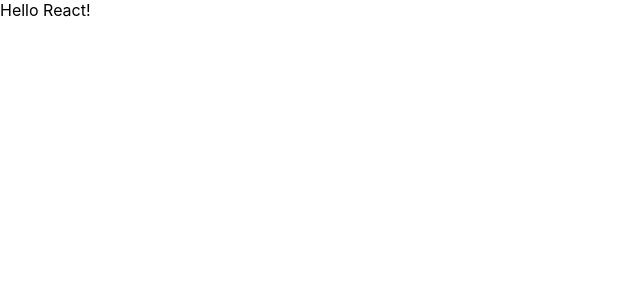
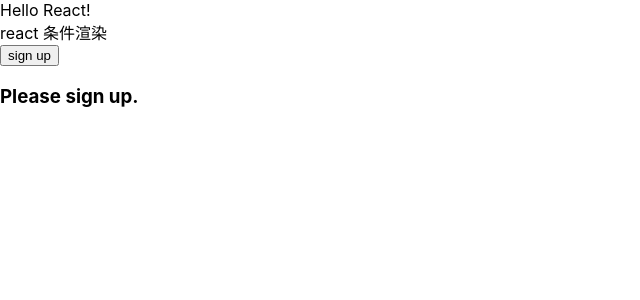
Before and after one commit to glinaini/react-doc, a React (Create React App) app: page /ConditionalRendering in a window 1280 px wide. Shown: the top 300 px of the page, without its empty margins (0-640 px from the left). Built offline with nearby package versions, Linux system fonts and the light colour scheme.

Commit message:
列表lists和键keys

```diff
--- /dev/null
+++ b/src/1-7-ConditionalRendering/index.js
@@ -0,0 +1,44 @@
+import React, { PureComponent, Fragment } from "react";
+
+function UserGreeting(props) {
+  return <h3>Welcome back!</h3>;
+}
+function GuestGreeting(props) {
+  return <h3>Please sign up.</h3>;
+}
+
+function Greeting(props) {
+  const isLoggedIn = props.isLoggedIn;
+  if (isLoggedIn) {
+    return <UserGreeting />;
+  }
+  return <GuestGreeting />;
+}
+
+class ConditionalRendering extends PureComponent {
+  constructor(props) {
+    super(props);
+    this.state = { isLoggedIn: false };
+
+    this.signStatus = this.signStatus.bind(this);
+  }
+
+  signStatus() {
+    this.setState(state => ({ isLoggedIn: !state.isLoggedIn }));
+  }
+
+  render() {
+    const { isLoggedIn } = this.state;
+    return (
+      <Fragment>
+        <div>react 条件渲染</div>
+        <button onClick={this.signStatus}>
+          {isLoggedIn ? "sign out" : "sign up"}
+        </button>
+        <Greeting isLoggedIn={isLoggedIn} />
+      </Fragment>
+    );
+  }
+}
+
+export default ConditionalRendering;
--- /dev/null
+++ b/src/1-8-ListsAndKey/index.js
@@ -0,0 +1,47 @@
+import React, { PureComponent, Fragment } from "react";
+
+function ListItems(props) {
+  const numbers = props.numbers;
+  const listItem = numbers.map(number => (
+    <li key={number.toString()}>{number}</li>
+  ));
+  return <ul>{listItem}</ul>;
+}
+
+// 数据的 id 作为 key 值
+function ListId(props) {
+  const list = props.list;
+  const listKeySetId = list.map(item => <li key={item.id}>{item.name}</li>);
+  return <ul>{listKeySetId}</ul>;
+}
+
+// 当没有id 时，用数据的索引值index作为key值
+function ListIndex(props) {
+  const listNotId = props.numbers;
+  const listKeyIndex = listNotId.map((item, index) => (
+    <li key={index}>{item}</li>
+  ));
+  return <ul>{listKeyIndex}</ul>;
+}
+
+const numbers = [1, 2, 3, 4, 5, 6, 7, 8, 9];
+const list = [
+  { id: 1, name: "id is 1" },
+  { id: 2, name: "id is 2" },
+  { id: 3, name: "id is 3" }
+];
+
+class ListsAndKey extends PureComponent {
+  render() {
+    return (
+      <Fragment>
+        <div>列表（Lists）和键（key）</div>
+        <ListItems numbers={numbers} />
+        <ListId list={list} />
+        <ListIndex numbers={numbers} />
+      </Fragment>
+    );
+  }
+}
+
+export default ListsAndKey;
--- /dev/null
+++ b/src/1-9-Forms/index.js
@@ -0,0 +1,12 @@
+import React, {PureComponent, Fragment} from "react"
+
+class Forms extends PureComponent{
+    render(){
+        return(
+            <Fragment>
+                <div>表单（Forms）</div>
+            </Fragment>
+        )
+    }
+}
+export default Forms
--- a/src/App.js
+++ b/src/App.js
@@ -8,6 +8,10 @@
 import ComponentsAndProps from "./1-4-ComponentsAndProps";
 import StateAndLiftcycle from "./1-5-StateAndLifecycle";
 import HandlingEvents from "./1-6-HandlingEvents";
+import ConditionalRendering from "./1-7-ConditionalRendering";
+import ListAndKey from "./1-8-ListsAndKey";
+import Forms from "./1-9-Forms";
+
 import ErrorBoundaries from "./2-24-ErrorBoundaries";
 
 class App extends Component {
@@ -21,6 +25,9 @@
           <Route path="/ComponentsAndProps/" component={ComponentsAndProps} />
           <Route path="/StateAndLiftcycle/" component={StateAndLiftcycle} />
           <Route path="/HandlingEvents/" component={HandlingEvents} />
+          <Route path="/ConditionalRendering" component={ConditionalRendering}/>
+          <Route path="/ListAndKey" component={ListAndKey}/>
+          <Route path="/Forms" component={Forms}/>
         </ErrorBoundaries>
       </Router>
     );
```
